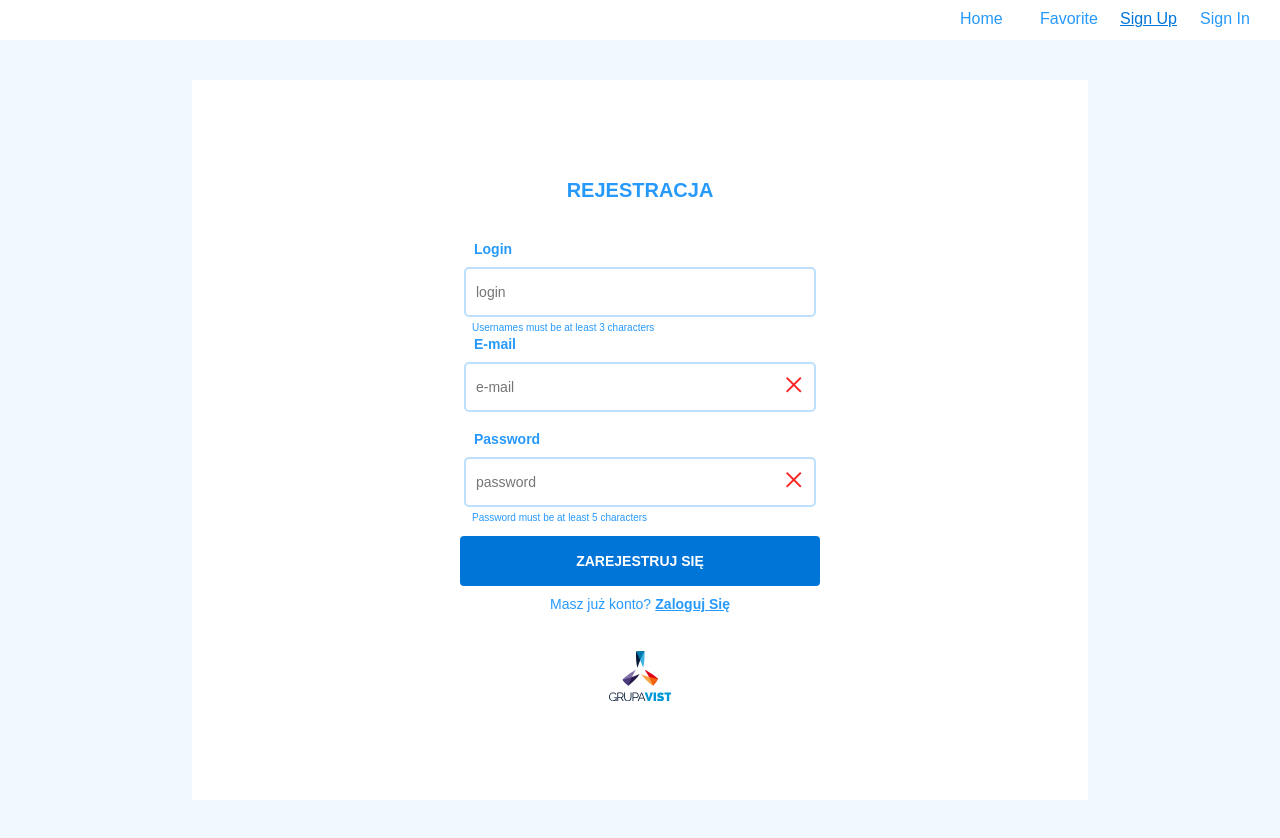
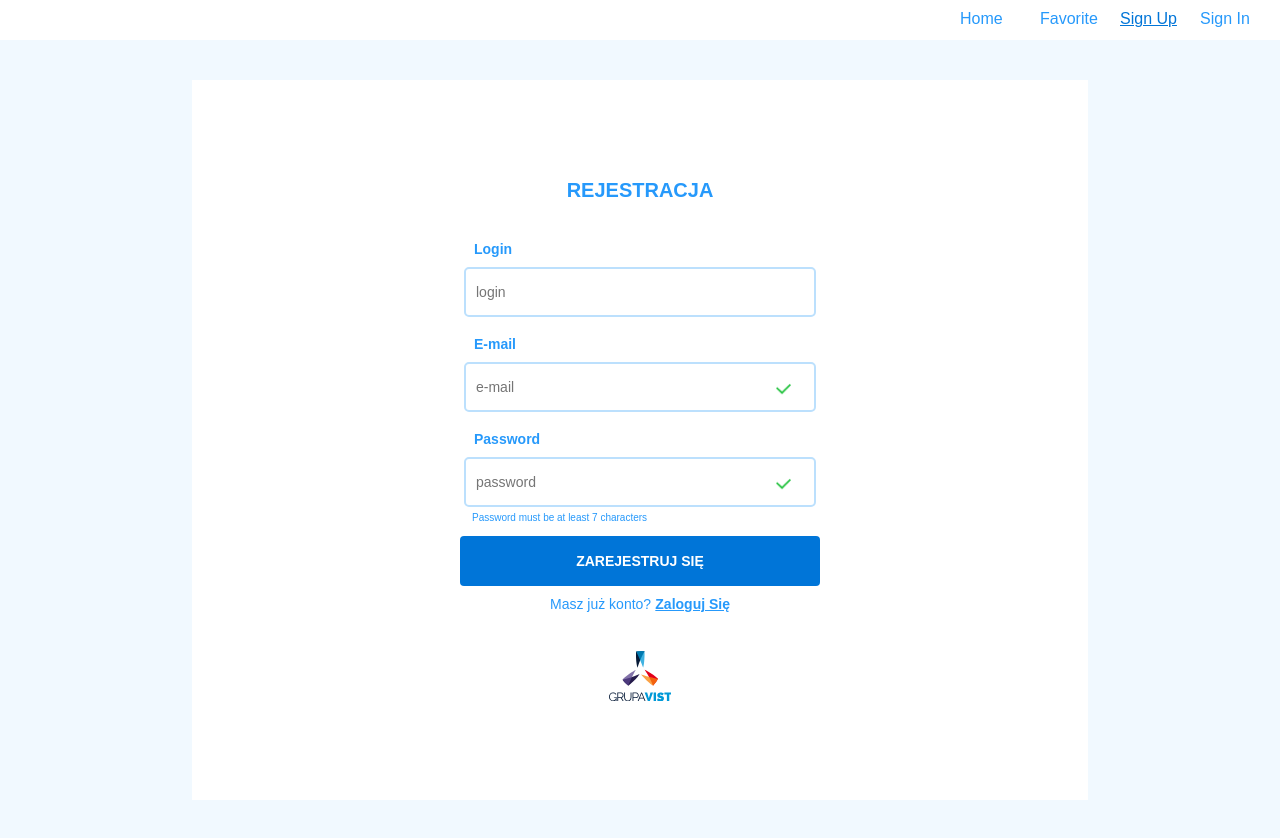
Before and after one commit to Shay-am/ApiBeers, a React (Create React App) app: page /register in a window 1280 px wide. Built offline with nearby package versions, Linux system fonts and the light colour scheme.

Commit message:
created hooks validate

```diff
--- a/src/Components/Atoms/Description/Description.jsx
+++ b/src/Components/Atoms/Description/Description.jsx
@@ -2,6 +2,6 @@ import styled from 'styled-components';
 
 export const Description = styled.span`
   color: ${({ theme }) => theme.color.text_blue};
-  font-size: calc(${({ theme, size }) => (size ? size : theme.size.m)});
+  font-size: ${({ theme, size }) => (size ? size : theme.size.m)};
   font-weight: ${({ theme, bold }) => (bold ? theme.weight.bold : theme.weight.regular)};
 `;
--- /dev/null
+++ b/src/Hooks/useValidate.js
@@ -0,0 +1,36 @@
+import { useState, useEffect } from 'react';
+
+export const useValidate = (callback, validate) => {
+  const [values, setValues] = useState({});
+  const [isSubmitting, setIsSubmitting] = useState(false);
+  const [errors, setErrors] = useState({});
+  useEffect(() => {
+    // console.log(errors);
+    // if (Object.keys(errors).length === 0 && isSubmitting) {
+    //   callback();
+    // }
+  }, [values, errors]);
+
+  // const { message } = callback();
+  // if (message) {
+  //   setErrors((errors.email = message));
+  // }
+
+  const handleChange = (e) => {
+    setErrors(validate(values));
+    setValues({ ...values, [e.target.name]: e.target.value });
+  };
+
+  const handleSubmit = (e) => {
+    e.preventDefault();
+    if (Object.keys(errors).length === 0) {
+      console.log(values);
+
+      callback(e, ...Object.values(values));
+    }
+    console.log('nie wysyła');
+    setErrors(validate(values));
+    setIsSubmitting(true);
+  };
+  return { values, setErrors, setIsSubmitting, handleSubmit, errors, isSubmitting, handleChange };
+};
--- a/src/Pages/Register/Register.jsx
+++ b/src/Pages/Register/Register.jsx
@@ -1,3 +1,4 @@
+/* eslint-disable no-unused-vars */
 import React, { useState, useEffect } from 'react';
 import { Link } from 'react-router-dom';
 import { checkEmail, checkPassword } from '../../Utils/validation';
@@ -9,79 +10,76 @@ import {
   StyledLoginCointaner
 } from './Register.styled';
 import { useSignUp } from '../../Services/useSignUp';
+import { useValidate } from '../../Hooks/useValidate';
+import { validateEmailRules } from '../../Utils/validateEmailRules';
 
 export const Register = () => {
-  const { signUp, error, message, loading } = useSignUp();
+  const { signUp, resetMessage, message, loading } = useSignUp();
 
-  const [isValidEmail, setIsValidEmail] = useState(false);
-  const [isValidPassword, setIsValidPassword] = useState(false);
+  const { values, errors, setErrors, handleSubmit, handleChange } = useValidate(
+    signUp,
+    validateEmailRules,
+    resetMessage
+  );
 
-  const [contentInputs, setContentInput] = useState({
-    login: '',
-    email: '',
-    password: ''
-  });
-
-  const { login, email, password } = contentInputs;
-
-  const handleChange = (e) => {
-    setContentInput({ ...contentInputs, [e.target.name]: e.target.value });
-  };
-
-  useEffect(() => {
-    let isCancelled = false;
-    if (!isCancelled) {
-      checkEmail(contentInputs, setIsValidEmail);
-      checkPassword(contentInputs, setIsValidPassword);
-    }
-    return () => {
-      isCancelled = true;
-    };
-  }, [isValidEmail, isValidPassword, contentInputs]);
+  console.log(values.login);
 
   return (
     <Registration name="Rejestracja">
-      <Form onSubmit={(e) => signUp(e, login, email, password)}>
+      <Form onSubmit={handleSubmit}>
         <StyledLoginCointaner>
           <InputWithLabel
             labelId="loginId"
             labelTitle="Login"
             name="login"
             placeholder="login"
-            value={contentInputs.login || ' '}
+            value={values.login || ''}
             onChange={handleChange}
           />
-          <Description size="1rem">Usernames must be at least 3 characters</Description>
+          {errors.login && (
+            <StyledDescriptionError error={errors.login} size="1rem">
+              {errors.login}
+            </StyledDescriptionError>
+          )}
         </StyledLoginCointaner>
-        <StyledCointanerInput isValid={isValidEmail}>
+        <StyledCointanerInput isValid={!errors.email}>
           <InputWithLabel
             labelId="emailId"
             labelTitle="E-mail"
-            type="e-mail"
+            type="email"
             name="email"
             placeholder="e-mail"
-            value={contentInputs.email || ' '}
-            onChange={(e) => handleChange(e)}
-            autoComplete="true"
+            value={values.email || ''}
+            onChange={handleChange}
+            autoComplete="on"
           />
+          {!message && errors.email && (
+            <StyledDescriptionError size="1rem" error={errors.email}>
+              {errors.email}
+            </StyledDescriptionError>
+          )}
+          {message && (
+            <StyledDescriptionError size="1rem" error={errors.email}>
+              {message}
+            </StyledDescriptionError>
+          )}
         </StyledCointanerInput>
-        <StyledCointanerInput isValid={isValidPassword}>
+        <StyledCointanerInput isValid={!errors.password}>
           <InputWithLabel
             labelId="passwordId"
             labelTitle="Password"
             type="password"
             name="password"
             placeholder="password"
-            value={contentInputs.password || ''}
+            value={values.password || ''}
             onChange={handleChange}
             autoComplete="on"
           />
-          <Description size="1rem">Password must be at least 5 characters</Description>
+          <StyledDescriptionError error={errors.password} size="1rem">
+            Password must be at least 7 characters
+          </StyledDescriptionError>
         </StyledCointanerInput>
         {loading && <Description>Loading...</Description>}
-        {!loading && message && (
-          <StyledDescriptionError error={error}>{message}</StyledDescriptionError>
-        )}
         <Button type="submit">Zarejestruj się</Button>
         <StyledDescriptionCointaner>
           <Description>Masz już konto? </Description>
--- a/src/Pages/Register/Register.styled.jsx
+++ b/src/Pages/Register/Register.styled.jsx
@@ -6,6 +6,8 @@ import { StyledDescription } from '../Login/Login.styled';
 import { Description } from '../../Components';
 
 export const StyledLoginCointaner = styled.div`
+  display: flex;
+  align-items: center;
   position: relative;
   margin-bottom: 0.9rem;
   span {
@@ -17,8 +19,14 @@ export const StyledLoginCointaner = styled.div`
 
 export const StyledCointanerInput = styled(StyledLoginCointaner)`
   &:after {
-    content: ${({ isValid }) => (isValid ? `url(${isOk})` : `url(${isNotOk})`)};
-    width: 1rem;
+    content: '';
+    background-image: ${({ isValid }) => (isValid ? `url(${isOk})` : `url(${isNotOk})`)};
+    background-size: 1.5rem 1.5rem;
+    background-repeat: no-repeat;
+    background-position: center;
+    width: 2.5rem;
+    height: 2.5rem;
+
     position: absolute;
     top: 4.1rem;
     right: 2rem;
@@ -31,5 +39,5 @@ export const StyledDescriptionCointaner = styled(StyledDescription)`
 
 export const StyledDescriptionError = styled(Description)`
   color: ${({ theme, error }) => (error ? 'red' : theme.color.text_blue)};
-  font-size: calc(0.7rem + 1vmin);
+  /* font-size: calc(0.7rem - 2vmin); */
 `;
--- a/src/Services/useSignUp.js
+++ b/src/Services/useSignUp.js
@@ -23,7 +23,6 @@ export const useSignUp = () => {
       setLoading(true);
       const newUser = await axios.post(`${URL_To_Connect_With_Server}/register`, data);
       if (newUser) {
-        setMessage(newUser.data.message);
         navigate('/');
       }
     } catch (error) {
@@ -34,5 +33,5 @@ export const useSignUp = () => {
     setLoading(false);
   };
 
-  return { signUp, loading, error, message };
+  return { signUp, setMessage, loading, error, message };
 };
--- a/src/Utils/convertObjectToString.js
+++ b/src/Utils/convertObjectToString.js
@@ -1,7 +1,5 @@
 export const convertObjectToString = (ingredients) => {
-  if (typeof ingredients === 'object') {
-    return Object.keys(ingredients).join(' ');
-  } else {
-    return ingredients;
-  }
+  if (typeof ingredients === 'object') return Object.keys(ingredients).join(', ');
+
+  return ingredients;
 };
--- /dev/null
+++ b/src/Utils/validateEmailRules.js
@@ -0,0 +1,20 @@
+export const validateEmailRules = (values) => {
+  let errors = {};
+  if (!values.email) {
+    errors.email = 'Email address is required';
+  } else if (!/\S+@\S+\.\S+/.test(values.email)) {
+    errors.email = 'Email address is invalid';
+  }
+  if (!values.login) {
+    errors.login = 'Login is required';
+  } else if (values.login.length < 2) {
+    errors.login = 'Login must be at least 3 characters';
+  }
+  if (!values.password) {
+    errors.password = 'Password is required';
+  } else if (values.password.length < 7) {
+    errors.password = 'Password must be at least 7 characters';
+  }
+
+  return errors;
+};
```
